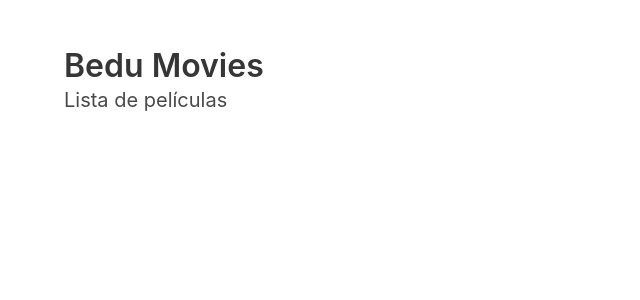
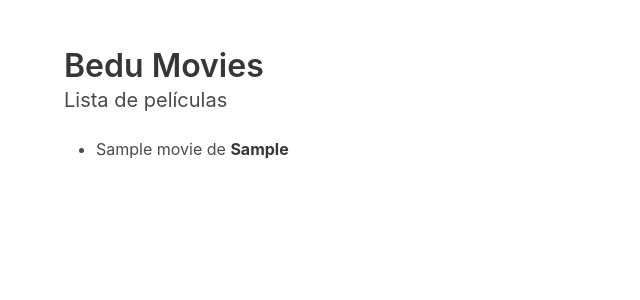
Before and after one commit to mauricio-chavez/bedu-movies-deploy, a Django app: page / in a window 1280 px wide. Shown: the top 300 px of the page, without its empty margins (0-640 px from the left). Run offline with Django 3.2, Linux system fonts and the light colour scheme; tables that the repository leaves empty hold one stand-in row (values such as "Sample post").

Commit message:
Listing movies

```diff
--- a/templates/movies/list.html
+++ b/templates/movies/list.html
@@ -5,6 +5,13 @@
   <div class="container">
     <h1 class="title">Bedu Movies</h1>
     <p class="subtitle">Lista de películas</p>
+    <div class="content">
+      <ul>
+        {% for movie in movie_list %}
+          <li>{{ movie.name }} de <strong>{{ movie.director }}</strong></li>
+        {% endfor %}
+      </ul>
+    </div>
   </div>
 </section>
 {% endblock content %}
```
